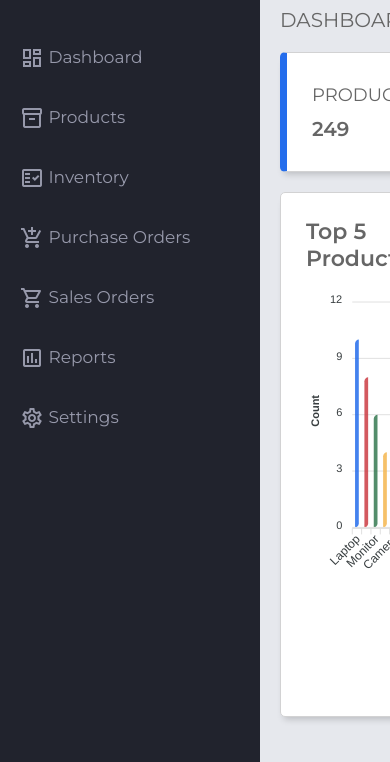
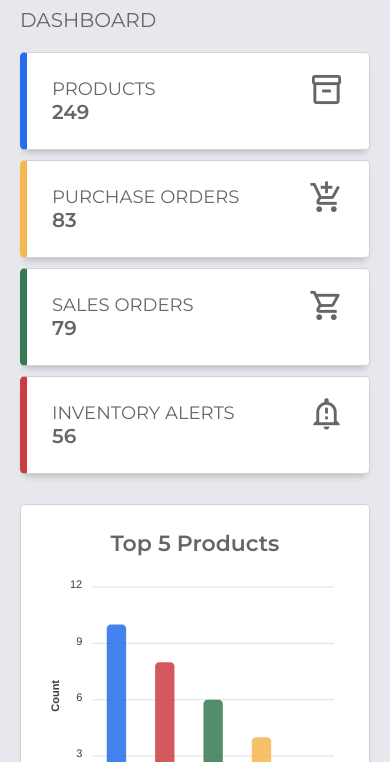
Before and after one commit to DaoNgocAnhKhoi/BasicHTMLWebsite, a plain HTML site: page admin.html in a window 390 px wide. Shown: the part 82-844 px from the top of the page. Drawn offline with nearby package versions, Linux system fonts and the light colour scheme.

Commit message:
response admin charts

```diff
--- a/css/admin.css
+++ b/css/admin.css
@@ -214,23 +214,49 @@ body {
     font-weight: 600;
   }
 
-  /* ---------- SCROLLBARS ---------- */
+/* ---------- MEDIA QUERIES ---------- */
 
-::-webkit-scrollbar {
-    width: 5px;
-    height: 6px;
+
+/* Medium <= 992px */
+@media screen and (max-width: 992px) {
+    .grid-container {
+      grid-template-columns: 1fr;
+      grid-template-rows: 0.2fr 3fr;
+      grid-template-areas:
+        "header"
+        "main";
+    }
+
+    #sidebar {
+      display: none;
+    }
+
+    .menu-icon {
+      display: inline;
+    }
+
+    .sidebar-title > span {
+      display: inline;
+    }
   }
 
-  ::-webkit-scrollbar-track {
-    box-shadow: inset 0 0 5px #a5aaad;
-    border-radius: 10px;
+  /* Small <= 768px */
+  @media screen and (max-width: 768px) {
+    .main-cards {
+      grid-template-columns: 1fr;
+      gap: 10px;
+      margin-bottom: 0;
+    }
+
+    .charts {
+      grid-template-columns: 1fr;
+      margin-top: 30px;
+    }
   }
 
-  ::-webkit-scrollbar-thumb {
-    background-color: #4f35a1;
-    border-radius: 10px;
+  /* Extra Small <= 576px */
+  @media screen and (max-width: 576px) {
+    .header-left {
+      display: none;
+    }
   }
-
-  ::-webkit-scrollbar-thumb:hover {
-    background-color: #a5aaad;
-  }
```
